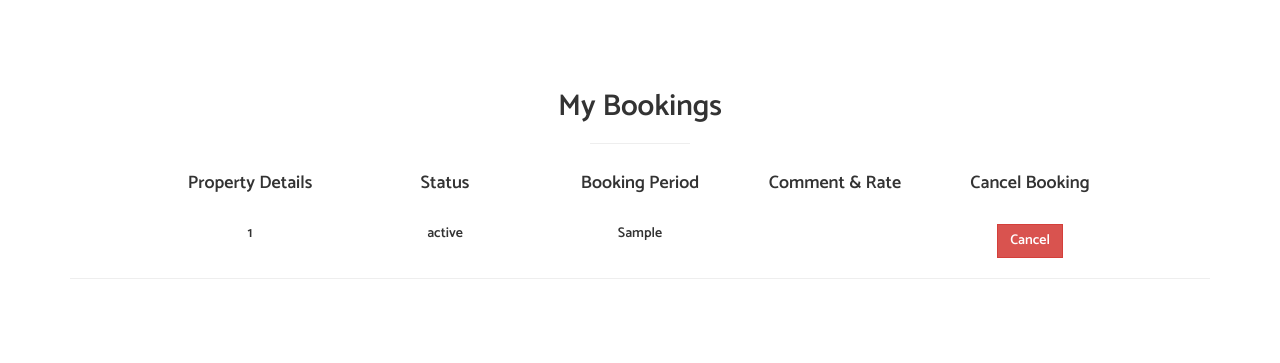
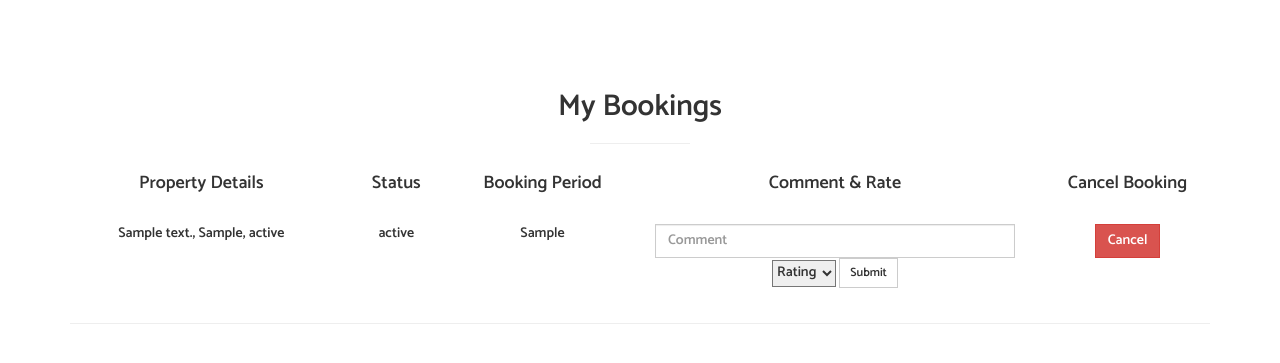
Before and after one commit to scottdjwallace/HotelQ, a PHP site: page /bookings.php in a window 1280 px wide. Shown: the part 50-413 px from the top of the page. Run offline with PHP 8.4, Linux system fonts and the light colour scheme; the visitor is signed in with stand-in values (Sample User, id 1); tables that the repository leaves empty or names only in its code hold one stand-in row (values such as "Sample post").

Commit message:
updated bookings page

```diff
--- a/bookings.php
+++ b/bookings.php
@@ -48,7 +48,7 @@
       include_once('actions/conn.php');
 
       // SELECT query
-      $query = "SELECT * FROM booking WHERE member_id=?";
+      $query = "SELECT * FROM booking NATURAL JOIN property WHERE member_id=?";
       $stmt = $con->prepare($query);
       $stmt->bind_Param("s", $_SESSION['member_id']);
       $stmt->execute();
@@ -69,23 +69,21 @@
               </div>
             </div>
             <div class=\"row text-center\">
-              <div class=\"col-lg-1\"></div>
-                <div class=\"col-lg-2\">
+                <div class=\"col-lg-3\">
                   <h4>Property Details</h4>
                 </div>
-                <div class=\"col-lg-2\">
+                <div class=\"col-lg-1\">
                   <h4>Status</h4>
                 </div>
                 <div class=\"col-lg-2\">
                   <h4>Booking Period</h4>
                 </div>
-                <div class=\"col-lg-2\">
+                <div class=\"col-lg-4\">
                   <h4>Comment & Rate</h4>
                 </div>
                 <div class=\"col-lg-2\">
                   <h4>Cancel Booking</h4>
                 </div>
-                <div class=\"col-lg-1\"></div>
               </div>
             <br>
         ";
@@ -93,15 +91,14 @@
         while($row = $result->fetch_assoc()){
           echo "
           <div class=\"row text-center\">
-            <div class=\"col-lg-1\"></div>
-            <div class=\"col-lg-2\">
+            <div class=\"col-lg-3\">
           ";
                 // Property details
-                echo $row['booking_id'];
+                echo $row['address'] . ", " . $row['city'] . ", " . $row['state'];
 
           echo "
           </div>
-          <div class=\"col-lg-2\">
+          <div class=\"col-lg-1\">
           ";
                 // status
                 echo $row['status'];
@@ -115,9 +112,27 @@
 
           echo "
           </div>
-          <div class=\"col-lg-2\">
+          <div class=\"col-lg-4\">
           ";
-                //comment
+                //comment & rate
+          echo "
+            <form name='comment' id='comment' action='actions/test.php' method='post'>
+              <div class=\"form-group\">
+                <input type=\"text\" maxlength=\"140\" required class=\"form-control\" name=\"comment_text\" placeholder=\"Comment\">
+
+              <select name=\"rating\">
+                <option value=\"null\">Rating</option>
+                <option value=\"1\">1 Stars</option>
+                <option value=\"2\">2 Stars</option>
+                <option value=\"3\">3 Stars</option>
+                <option value=\"4\">4 Stars</option>
+                <option value=\"5\">5 Stars</option>
+              </select>
+
+                <input class=\"btn btn-default btn-sm\" type='submit' id='commentBtn' name='commentBtn' value='Submit' />
+              </div>
+            </form>
+            ";
 
           echo "
           </div>
@@ -128,7 +143,6 @@
 
           echo "
           </div>
-          <div class=\"col-lg-1\"></div>
           </div>
           <hr>
           ";
```
Also changed, not shown: README.md.
